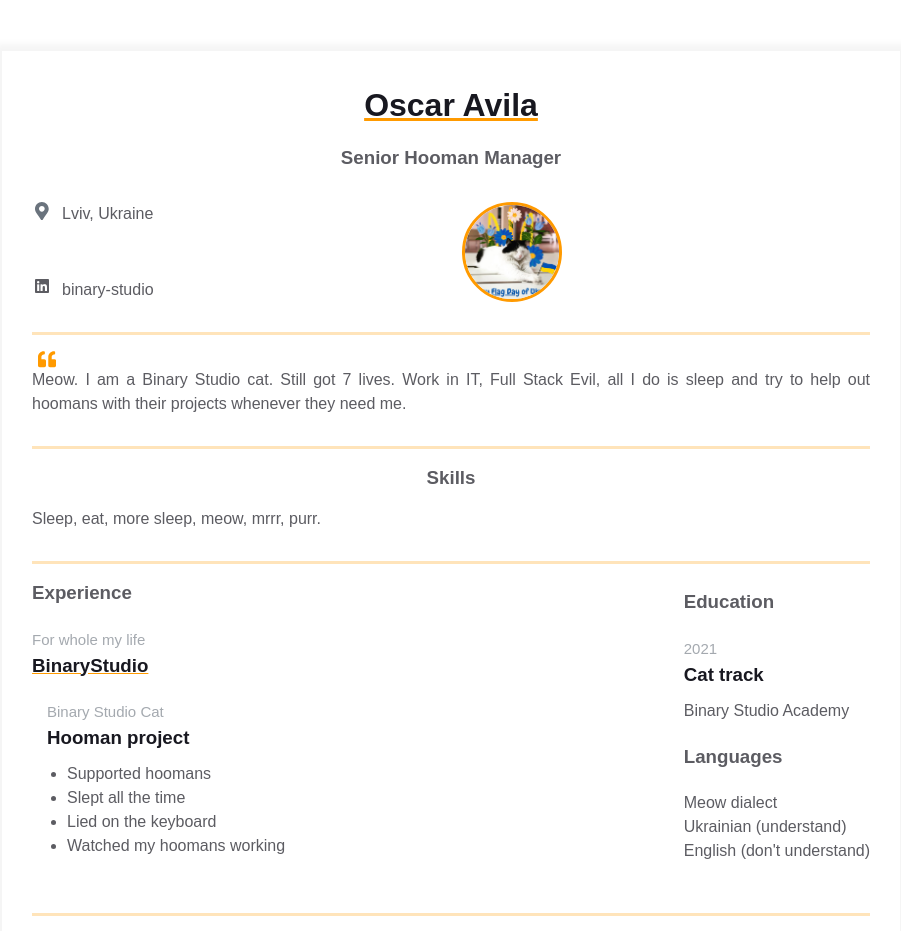
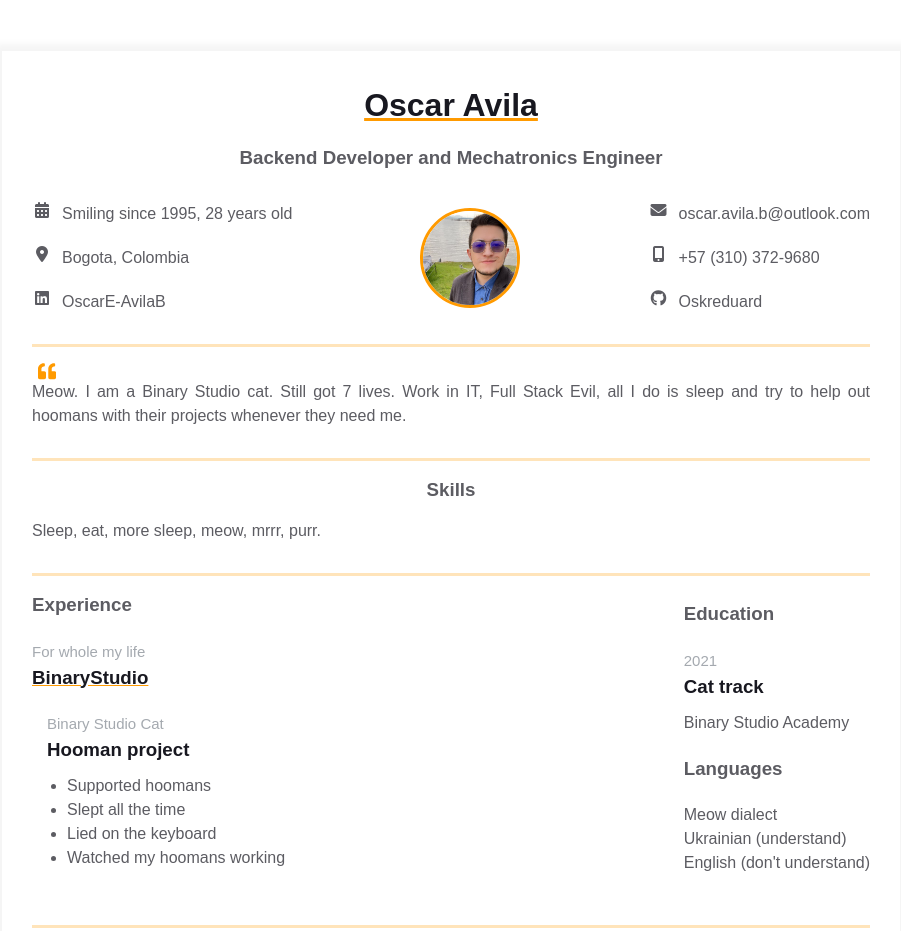
Before and after one commit to oskreduard/homepage, a plain HTML site: page index.html in a window 1280 px wide. Shown: the whole page, without its empty margins (189-1090 px from the left). Drawn offline with Linux system fonts and the light colour scheme.

Commit message:
Update the contact info block and profile pic

```diff
--- a/index.html
+++ b/index.html
@@ -14,39 +14,57 @@
             <div class="container">
                 <div class="resume__block">
                 <h1 class="contact-info__header">Oscar Avila</h1>
-                <h3 class="contact-info__sub-header">Senior Hooman Manager</h3>
+                <h3 class="contact-info__sub-header">Backend Developer and Mechatronics Engineer </h3>
 
                 <div class="contact_info_container fh">
                     <div class="contact-info__block">
                         <a href="" rel="author" class="contact-info__item">
                             <div class="contact-info__item-icon-wrapper">
-                                <svg class="contact-info__item-icon" xmlns="http://www.w3.org/2000/svg" viewBox="0 0 384 512">
-                                    <path
-                                        d="M172.268 501.67C26.97 291.031 0 269.413 0 192 0 85.961 85.961 0
-                                        192 0s192 85.961 192 192c0 77.413-26.97 99.031-172.268 309.67-9.535
-                                        13.774-29.93 13.773-39.464 0zM192 272c44.183 0 80-35.817
-                                        80-80s-35.817-80-80-80-80 35.817-80 80 35.817 80 80 80z"
-                                    ></path>
-                                </svg>
+                                <i class="fa-solid fa-calendar-days"></i>
                             </div>
-                            <span>Lviv, Ukraine</span>
+                            <span>Smiling since 1995, 28 years old</span>
                         </a>
 
-                        <a href="https://ua.linkedin.com/company/binary-studio_241166" rel="author" class="contact-info__item">
+                        <a href="" rel="author" class="contact-info__item">
+                            <div class="contact-info__item-icon-wrapper">
+                                <i class="fa-solid fa-location-dot"></i>
+                            </div>
+                            <span>Bogota, Colombia</span>
+                        </a>
+
+                        <a href="https://www.linkedin.com/in/oscare-avilab/" rel="author" class="contact-info__item">
                             <div class="contact-info__item-icon-wrapper">
                                 <i class="fa-brands fa-linkedin"></i>
                             </div>
-                            <span>binary-studio</span>
+                            <span>OscarE-AvilaB</span>
                         </a>
                     </div>
 
                     <div class="contact-info__block contact-info__block--center">
-                    <img class="contact-info__avatar" src="assets/avatar.png" alt="Avatar" />
+                    <img class="contact-info__avatar" src="assets/Profile.jpeg" alt="Avatar" />
                     </div>
 
                     <div class="contact-info__block">
-
-
+                        <div class="contact-info__block">
+                            <a href="" rel="author" class="contact-info__item">
+                                <div class="contact-info__item-icon-wrapper">
+                                    <i class="fa-solid fa-envelope"></i>
+                                </div>
+                                <span>oscar.avila.b@outlook.com</span>
+                            </a>
+                            <a href="" rel="author" class="contact-info__item">
+                                <div class="contact-info__item-icon-wrapper">
+                                    <i class="fa-solid fa-mobile-screen-button"></i>
+                                </div>
+                                <span>+57 (310) 372-9680</span>
+                            </a>
+                            <a href="https://github.com/oskreduard" rel="author" class="contact-info__item">
+                                <div class="contact-info__item-icon-wrapper">
+                                    <i class="fa-brands fa-github"></i>
+                                </div>
+                                <span>Oskreduard</span>
+                            </a>
+                        </div>
                     </div>
                 </div>
                 </div>
```
Also changed, not shown: assets/Profile.jpeg (added).
